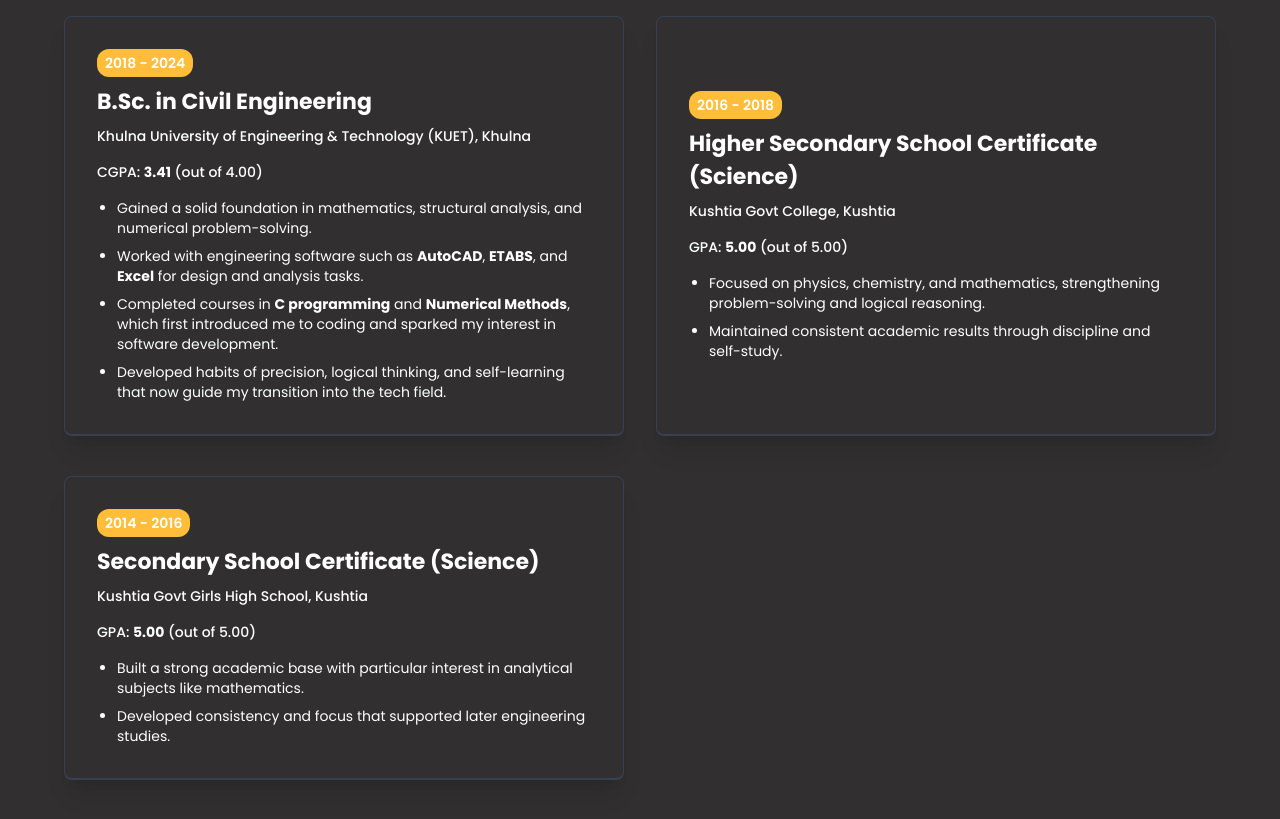
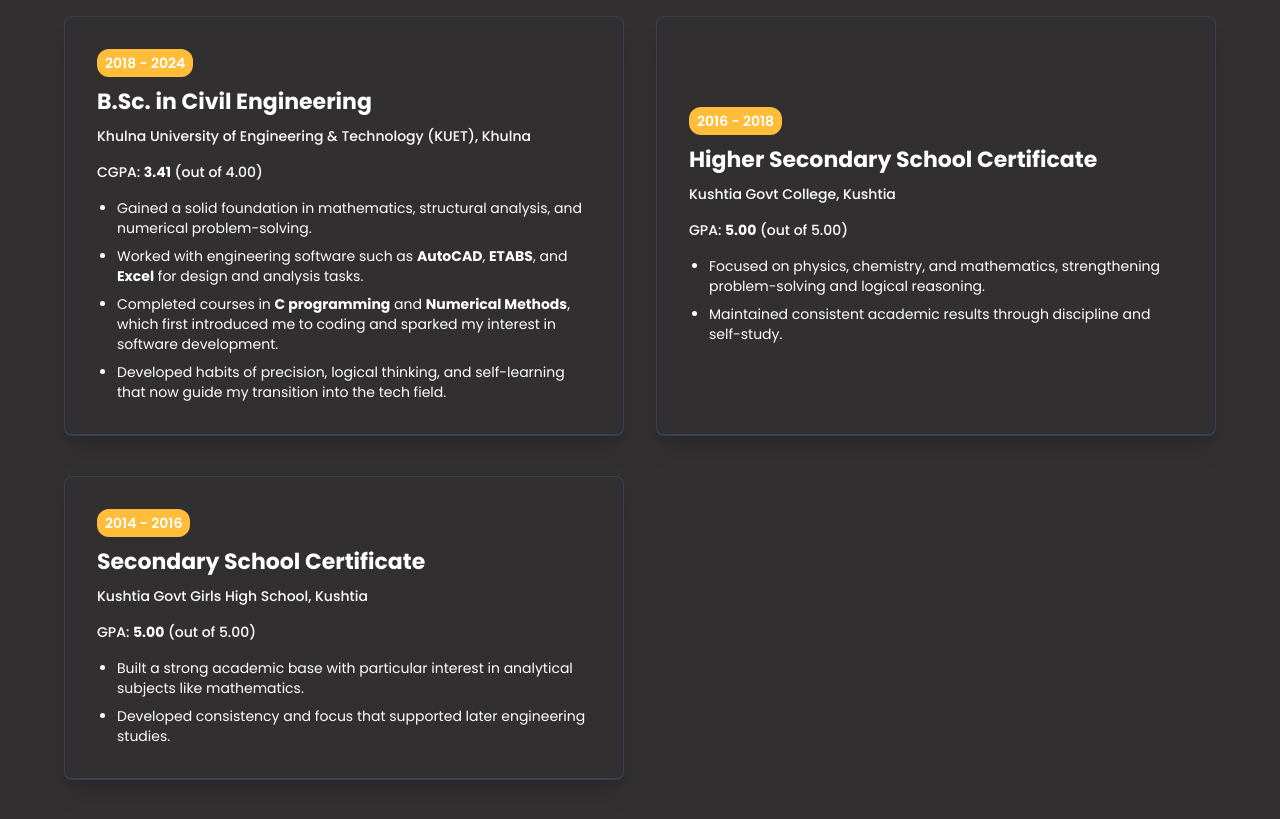
Before and after one commit to sumiya-yasmin/sumiya-yasmin-portfolio, a Next.js app: page / in a window 1280 px wide. Shown: the part 4560-5379 px from the top of the page. Built offline with nearby package versions, Linux system fonts and the light colour scheme.

Commit message:
Update data page name

```diff
--- a/data/educationData.ts
+++ b/data/educationData.ts
@@ -12,7 +12,7 @@
     ],
   },
   {
-    title: "Higher Secondary School Certificate (Science)",
+    title: "Higher Secondary School Certificate",
     subtitle: "Kushtia Govt College, Kushtia",
     date: "2016 - 2018",
     grade: "GPA: **5.00** (out of 5.00)",
@@ -22,7 +22,7 @@
     ],
   },
   {
-    title: "Secondary School Certificate (Science)",
+    title: "Secondary School Certificate",
     subtitle: "Kushtia Govt Girls High School, Kushtia",
     date: "2014 - 2016",
     grade: "GPA: **5.00** (out of 5.00)",
```
Also changed, not shown: data/expertiseData.ts (renamed from data/expertiseData.tsx).
